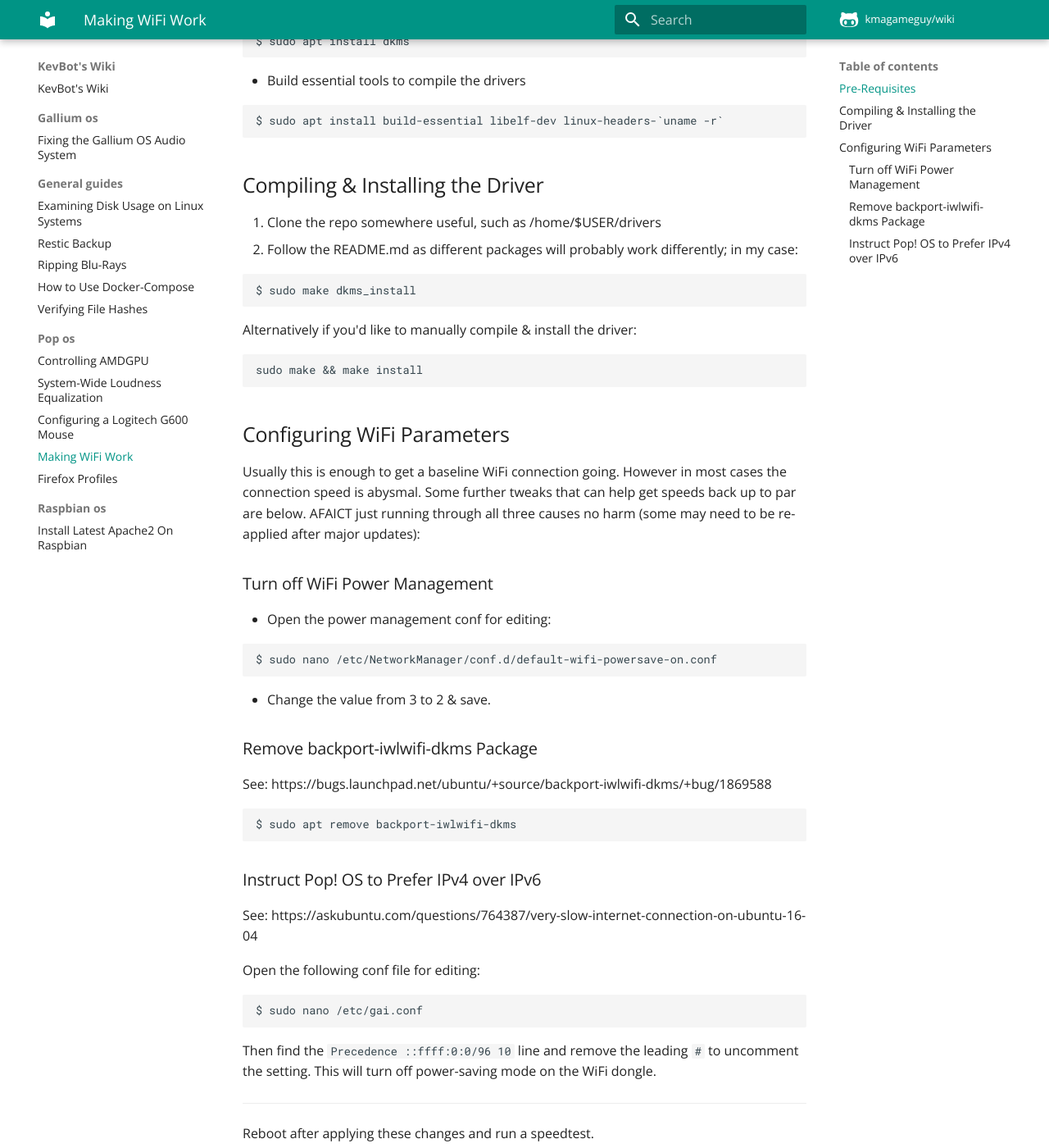
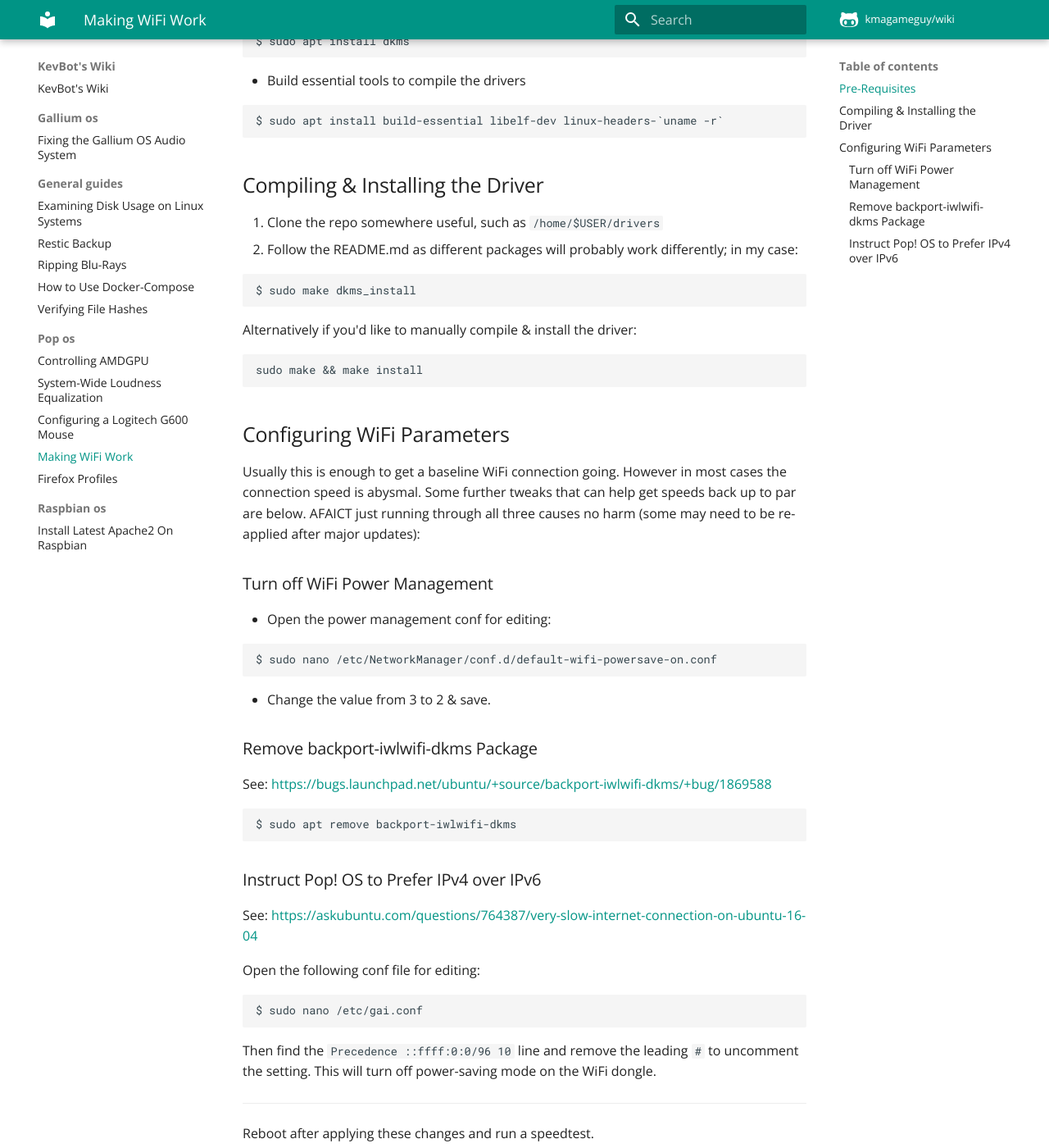
Before and after one commit to Kmagameguy/wiki, an MkDocs documentation site: the page built from docs/pop_os/making_wifi_work.md, in a window 1280 px wide and 1400 px high, scrolled down 442 px. Shown: the whole window at 82% size. Built offline with MkDocs 1.6.1 and Material for MkDocs 9.7.7, drawn with Linux system fonts in a browser that asks for light colours; comment, search, counter and statistics services are not loaded.

Commit message:
Fix Hyperlinks in WiFi Setup Guide

````diff
--- a/docs/pop_os/making_wifi_work.md
+++ b/docs/pop_os/making_wifi_work.md
@@ -4,7 +4,7 @@
 
 From there I was able to find a bootleg driver published by the aircrack team:
 
-https://github.com/aircrack-ng/rtl8812au
+<https://github.com/aircrack-ng/rtl8812au>
 
 
 ## Pre-Requisites
@@ -21,7 +21,7 @@
 
 ## Compiling & Installing the Driver
 
-1. Clone the repo somewhere useful, such as /home/$USER/drivers
+1. Clone the repo somewhere useful, such as `/home/$USER/drivers`
 1. Follow the README.md as different packages will probably work differently; in my case:
 
 ```
@@ -51,7 +51,7 @@
 
 ### Remove backport-iwlwifi-dkms Package
 
-See: https://bugs.launchpad.net/ubuntu/+source/backport-iwlwifi-dkms/+bug/1869588
+See: <https://bugs.launchpad.net/ubuntu/+source/backport-iwlwifi-dkms/+bug/1869588>
 
 ```
 $ sudo apt remove backport-iwlwifi-dkms
@@ -59,7 +59,7 @@
 
 ### Instruct Pop! OS to Prefer IPv4 over IPv6
 
-See: https://askubuntu.com/questions/764387/very-slow-internet-connection-on-ubuntu-16-04
+See: <https://askubuntu.com/questions/764387/very-slow-internet-connection-on-ubuntu-16-04>
 
 Open the following conf file for editing:
 
````
